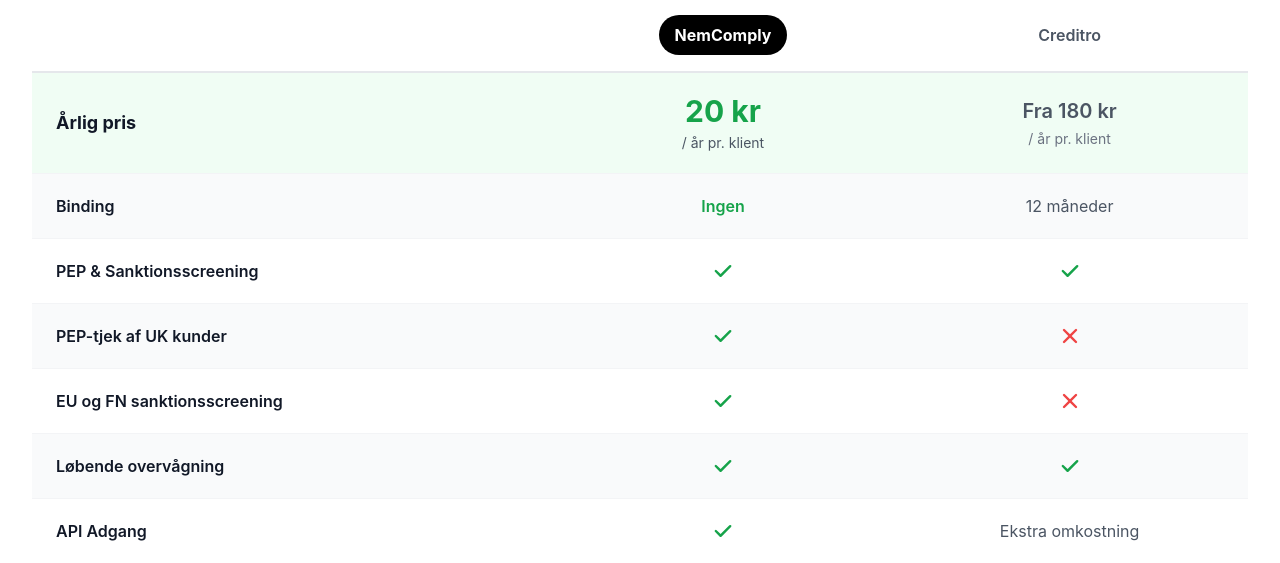
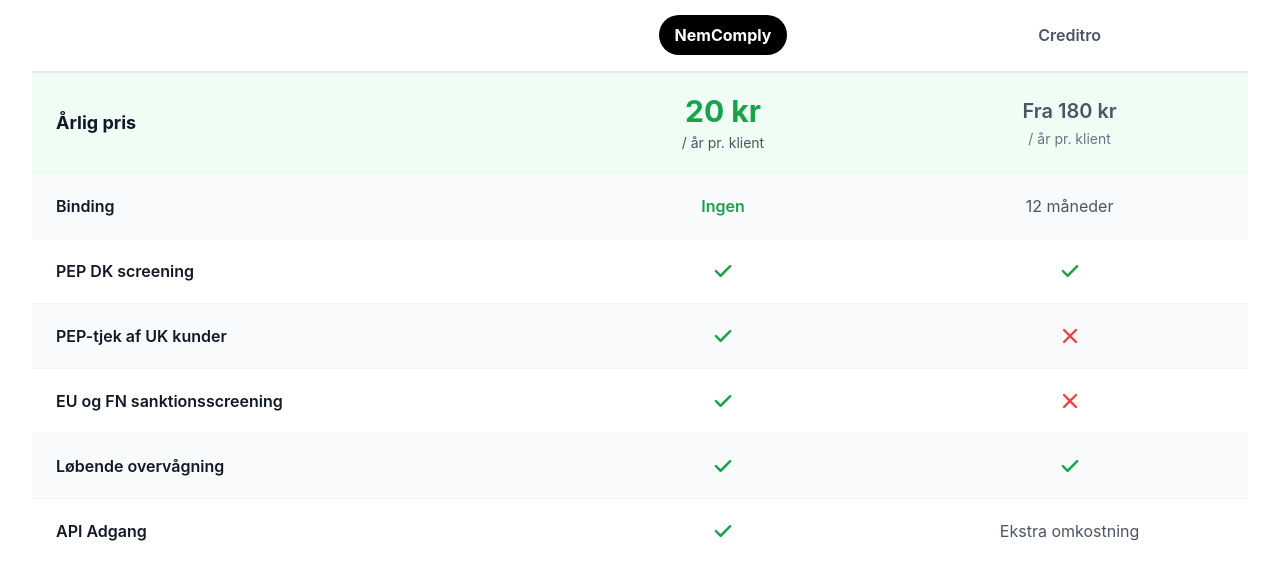
Before and after one commit to TheFountainhead/nemcomply-marketing, a PHP site: page / in a window 1280 px wide. Shown: the part 2996-3559 px from the top of the page. Run offline with PHP 8.4, Linux system fonts and the light colour scheme; some libraries are stand-ins or nearby versions.

Commit message:
Ændr PEP & Sanktionsscreening til PEP DK screening
🤖 Generated with [Claude Code](https://claude.com/claude-code)

Co-Authored-By: Claude <noreply@anthropic.com>

```diff
--- a/index.html
+++ b/index.html
@@ -453,7 +453,7 @@
                         </tr>
 
                         <tr class="border-b border-gray-100">
-                            <td class="py-5 px-6 font-semibold text-gray-900">PEP & Sanktionsscreening</td>
+                            <td class="py-5 px-6 font-semibold text-gray-900">PEP DK screening</td>
                             <td class="py-5 px-6 text-center">
                                 <svg class="w-6 h-6 text-green-600 mx-auto" fill="currentColor" viewBox="0 0 20 20">
                                     <path fill-rule="evenodd" d="M16.707 5.293a1 1 0 010 1.414l-8 8a1 1 0 01-1.414 0l-4-4a1 1 0 011.414-1.414L8 12.586l7.293-7.293a1 1 0 011.414 0z" clip-rule="evenodd"/>
--- a/index.php
+++ b/index.php
@@ -453,7 +453,7 @@
                         </tr>
 
                         <tr class="border-b border-gray-100">
-                            <td class="py-5 px-6 font-semibold text-gray-900">PEP & Sanktionsscreening</td>
+                            <td class="py-5 px-6 font-semibold text-gray-900">PEP DK screening</td>
                             <td class="py-5 px-6 text-center">
                                 <svg class="w-6 h-6 text-green-600 mx-auto" fill="currentColor" viewBox="0 0 20 20">
                                     <path fill-rule="evenodd" d="M16.707 5.293a1 1 0 010 1.414l-8 8a1 1 0 01-1.414 0l-4-4a1 1 0 011.414-1.414L8 12.586l7.293-7.293a1 1 0 011.414 0z" clip-rule="evenodd"/>
```
